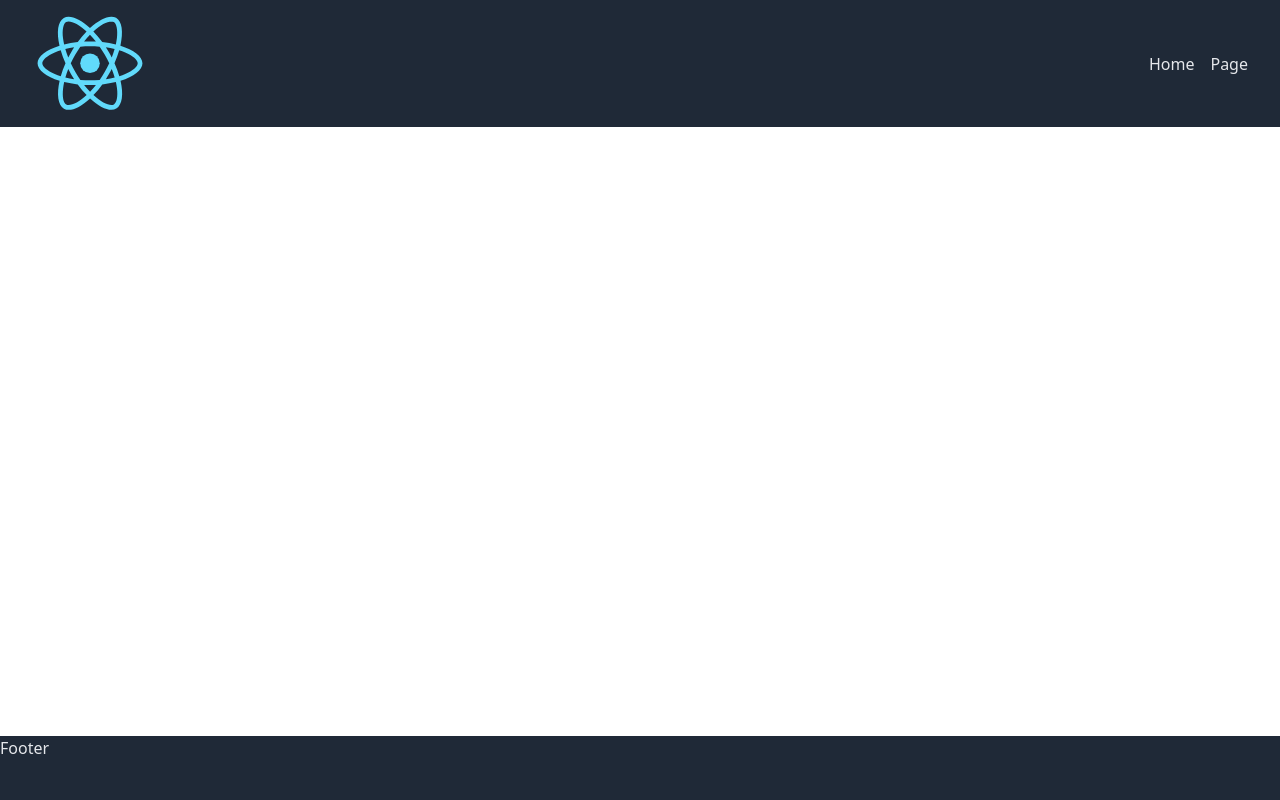
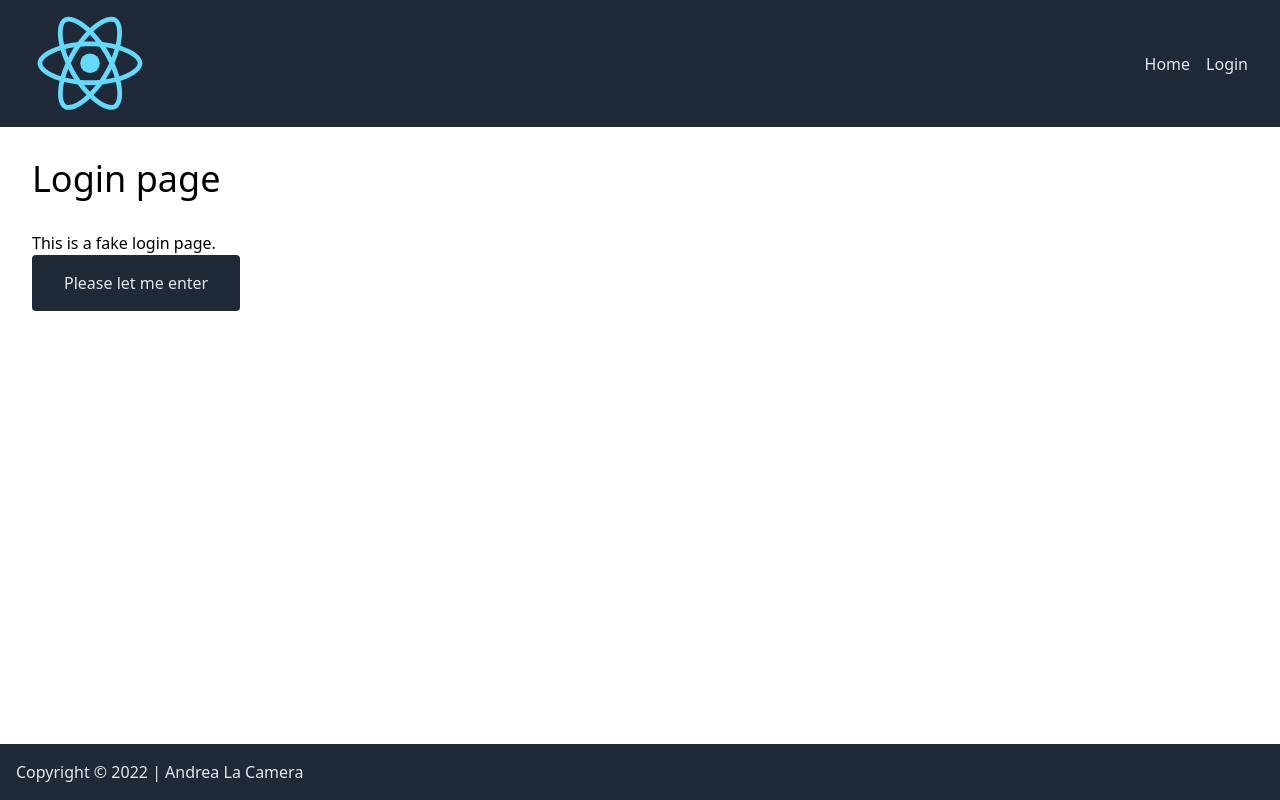
Before and after one commit to andrealacamera/myapp_react1, a React (Create React App) app: page /login in a window 1280 px wide. Before the commit this address had no page. Built offline with nearby package versions, Linux system fonts and the light colour scheme.

Commit message:
implemented Context and Protected Page

```diff
--- a/src/App.js
+++ b/src/App.js
@@ -1,18 +1,38 @@
+import { useState } from "react";
 import { BrowserRouter, Routes, Route } from "react-router-dom";
 import Home from './pages/Home'
 import Page from './pages/Page'
+import Login from "./pages/Login"
+
 import Header from './components/Header'
 import Footer from './components/Footer'
+import { UserContext } from "./components/UserContext";
 
 function App() {
+
+  const [user, setUser] = useState(null)
+
+  const value = {
+    user,
+    login: () => {
+      setUser('John Snow')
+    },
+    logout: () => {
+      setUser(null)
+    }
+  }
+
   return (
     <BrowserRouter>
+      <UserContext.Provider value={value}>
         <Header />
         <Routes>
           <Route path="/" element={<Home />} />
           <Route path="/page" element={<Page />} />
+          <Route path='/login' element={<Login />} />
         </Routes>
         <Footer />
+      </UserContext.Provider>
     </BrowserRouter>
   );
 }
--- a/src/components/Footer.jsx
+++ b/src/components/Footer.jsx
@@ -1,9 +1,10 @@
 import React from 'react'
 
 const Footer = () => {
+  const Y = new Date().getFullYear();
   return (
-    <footer className='bg-gray-800 text-gray-200 fixed bottom-0 left-0 w-full h-16'>
-      Footer
+    <footer className='bg-gray-800 text-gray-200 fixed bottom-0 left-0 w-full  p-4'>
+      Copyright &copy; {Y} | Andrea La Camera
     </footer>
   )
 }
--- a/src/components/Header.jsx
+++ b/src/components/Header.jsx
@@ -1,9 +1,12 @@
-import React from 'react'
+import React, { useContext } from 'react'
 import { Link} from "react-router-dom";
 
 import logo from '../logo.svg';
+import { UserContext } from './UserContext';
 
 const Header = () => {
+  const {user}=useContext(UserContext);
+  console.log(user);
   return (
     <header className='flex flex-row justify-between items-center bg-gray-800 text-gray-200'>
       <Link to='/'>
@@ -11,14 +14,12 @@ const Header = () => {
       </Link>
       <nav>
         <ul className='px-8 flex flex-row gap-4'>
-          <li>
-            <Link to='/'>Home</Link>
-          </li>
-          <li>
-            <Link to='/page' >Page</Link>
-          </li>
+          <li><Link to='/'>Home</Link></li>
+          <li><Link to='/login'>Login</Link></li>
+          { user && <li><Link to='/page' >Page (protected)</Link></li>}
         </ul>
       </nav>
+
     </header>
   )
 }
--- /dev/null
+++ b/src/components/UserContext.js
@@ -0,0 +1,7 @@
+import { createContext } from "react";
+
+export const UserContext = createContext({
+  user: null,
+  login: () => {},
+  logout: () => {}
+})
--- /dev/null
+++ b/src/pages/Login.jsx
@@ -0,0 +1,33 @@
+
+import { UserContext } from '../components/UserContext'
+
+const Login = () => {
+  return (
+    <>
+      <div className='m-8'>
+        <h1 className='text-4xl'>Login page</h1>
+        <UserContext.Consumer>
+          { ({user, login, logout}) => (
+            <>
+            { user ?
+              <>
+                <div className="font-bold text-xl mt-8">Welcome {user}</div>
+                <button className='bg-gray-800 text-gray-200 rounded py-4 px-8' onClick={logout}>Logout</button>
+              </>
+              :
+              <section className='my-8'>
+                <p>This is a fake login page. </p>
+                <button className='bg-gray-800 text-gray-200 rounded py-4 px-8' onClick={login}>
+                    Please let me enter
+                </button>
+              </section>
+            }
+           </>
+          )}
+        </UserContext.Consumer>
+      </div>
+    </>
+  )
+}
+
+export default Login
--- a/src/pages/Page.jsx
+++ b/src/pages/Page.jsx
@@ -1,9 +1,16 @@
-import React from 'react'
+import React, { useContext } from 'react'
+import { Navigate } from "react-router-dom";
+import { UserContext } from '../components/UserContext';
 
 const Page = () => {
+  const {user}= useContext(UserContext)
+  console.log(user)
+  if (!user) {
+    return <Navigate to="/" />;
+  }
   return (
     <div>
-      <h1 className='text-4xl m-8'>This is the `Page`</h1>
+      <h1 className='text-4xl m-8'>This is the `Protected` Page ;)</h1>
     </div>
   )
 }
```
Also changed, not shown: public/manifest.json, 1 other file (tests, documents, lock files or other folders).
